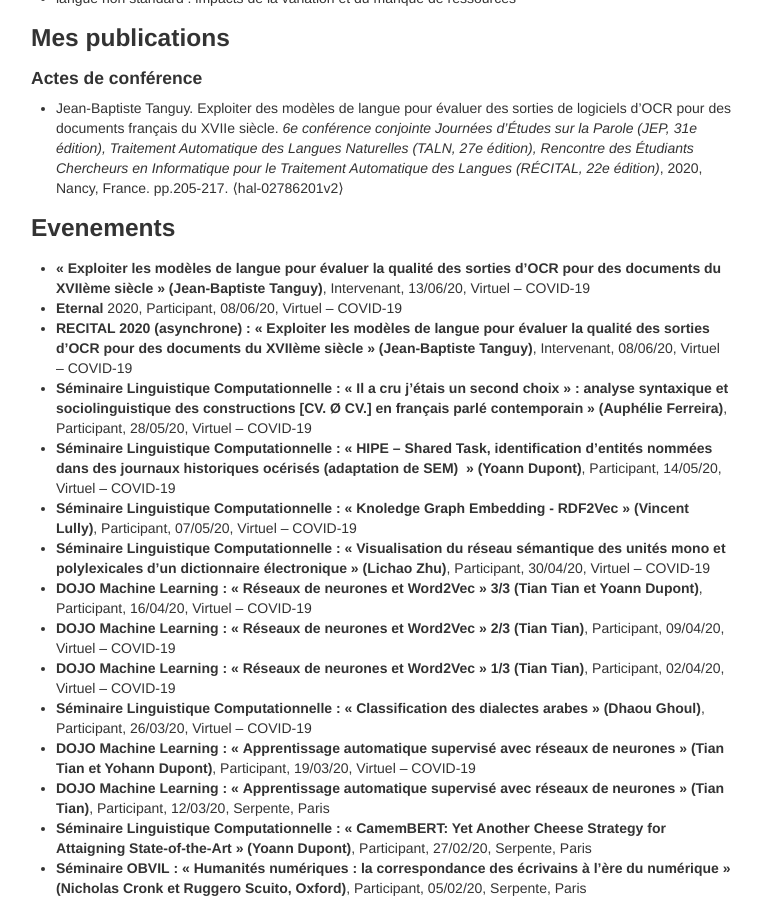
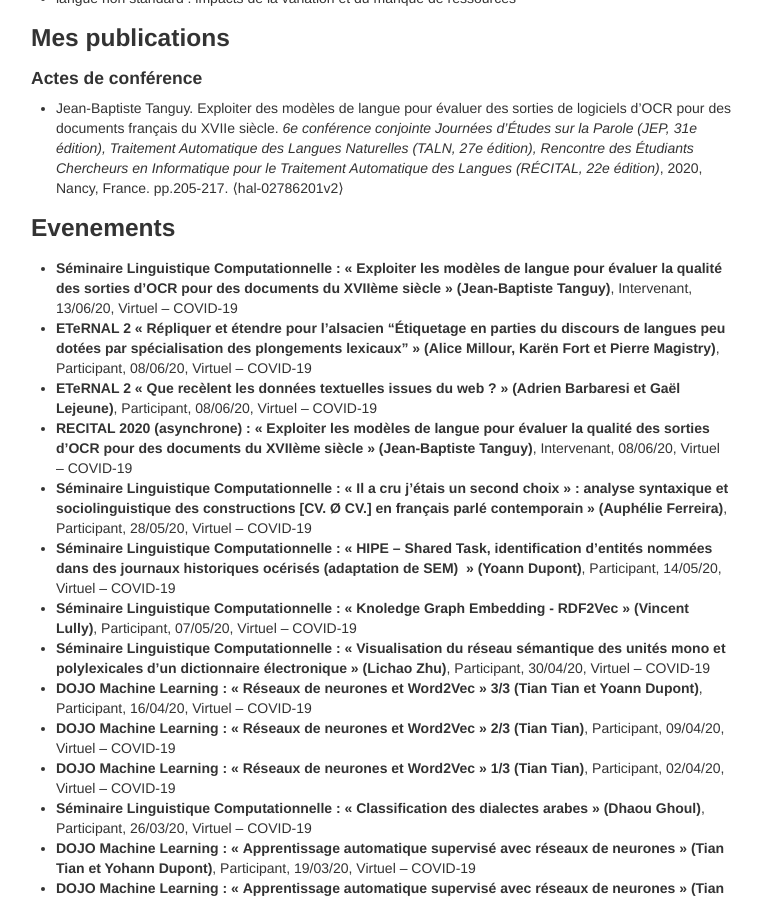
Before and after one commit to jbtanguy/jbtanguy.github.io, a Jekyll site: the page built from index.md, in a window 1280 px wide and 900 px high, scrolled down 804 px. Shown: the whole window, without its empty margins (259-1021 px from the left). Built offline with Jekyll 4.4.1, drawn with Linux system fonts in a browser that asks for light colours.

Commit message:
correction du tableau evenement 5

```diff
--- a/index.md
+++ b/index.md
@@ -49,8 +49,9 @@ leur exploitation, leur interopérabilité mais aussi l'impact de leur qualité
 
 ### Evenements
 
-- <b>« Exploiter les modèles de langue pour évaluer la qualité des sorties d’OCR pour des documents du XVIIème siècle » (Jean-Baptiste Tanguy)</b>, Intervenant, 13/06/20, Virtuel – COVID-19
-- <b>Eternal</b> 2020, Participant, 08/06/20, Virtuel – COVID-19
+- <b>Séminaire Linguistique Computationnelle : « Exploiter les modèles de langue pour évaluer la qualité des sorties d’OCR pour des documents du XVIIème siècle » (Jean-Baptiste Tanguy)</b>, Intervenant, 13/06/20, Virtuel – COVID-19
+- <b>ETeRNAL 2 « Répliquer et étendre pour l’alsacien “Étiquetage en parties du discours de langues peu dotées par spécialisation des plongements lexicaux” » (Alice Millour, Karën Fort et Pierre Magistry)</b>, Participant, 08/06/20, Virtuel – COVID-19
+- <b>ETeRNAL 2 « Que recèlent les données textuelles issues du web ? » (Adrien Barbaresi et Gaël Lejeune)</b>, Participant, 08/06/20, Virtuel – COVID-19
 - <b>RECITAL 2020 (asynchrone) : « Exploiter les modèles de langue pour évaluer la qualité des sorties d’OCR pour des documents du XVIIème siècle » (Jean-Baptiste Tanguy)</b>, Intervenant, 08/06/20, Virtuel – COVID-19
 - <b>Séminaire Linguistique Computationnelle : « Il a cru j'étais un second choix » : analyse syntaxique et sociolinguistique des constructions [CV. Ø CV.] en français parlé contemporain » (Auphélie Ferreira)</b>, Participant, 28/05/20, Virtuel – COVID-19
 - <b>Séminaire Linguistique Computationnelle : « HIPE – Shared Task, identification d’entités nommées dans des journaux historiques océrisés (adaptation de SEM)  » (Yoann Dupont)</b>, Participant, 14/05/20, Virtuel – COVID-19
```
